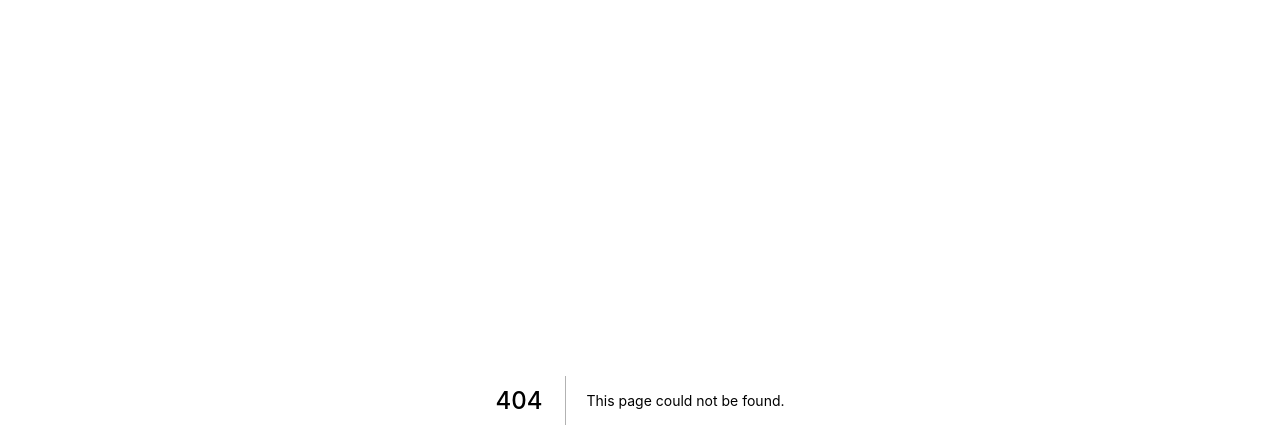
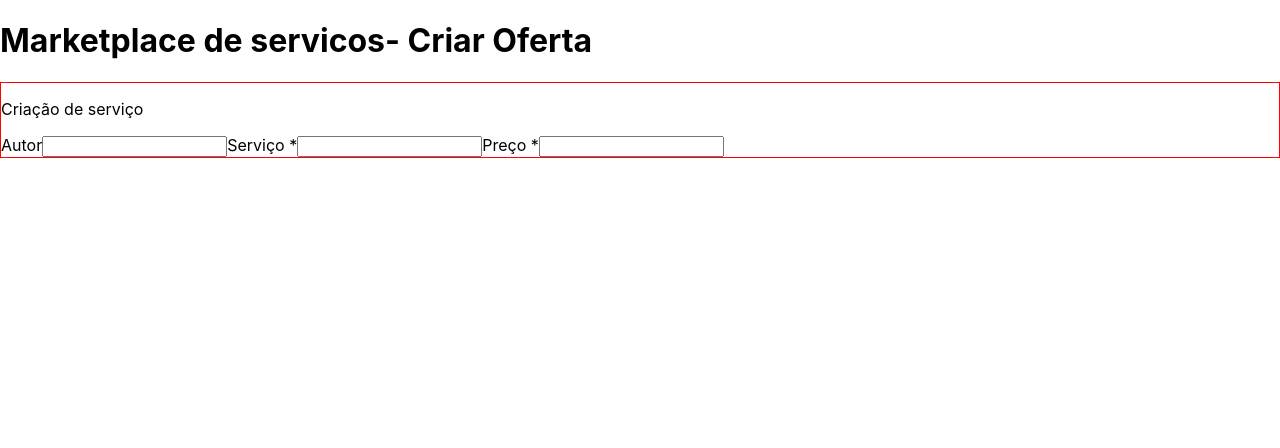
Before and after one commit to drFabio/marketplace-servicos, a Next.js app: page /services/offer in a window 1280 px wide. Before the commit this address had no page. Shown: the top 448 px of the page. Built offline with nearby package versions, Linux system fonts and the light colour scheme.

Commit message:
adds service offer example

```diff
--- /dev/null
+++ b/pages/components/ServiceOfferForm.tsx
@@ -0,0 +1,60 @@
+import React, { FC, useState } from "react";
+/**
+ * 😀  Componente customizado de campo de formulário
+ */
+import { FormField } from "./formField";
+import styles from "./serviceOffer.module.css";
+/**
+ * 😀 Typescript, nos protege de cometer erros
+ */
+export type FormState = {
+  author: string;
+  service: string;
+  price: string;
+};
+export const ServiceOfferForm: FC = () => {
+  /**
+   * 😀 onde nossa memória atual do formulário vive
+   *
+   * Keywords: state, hooks, react
+   */
+  const [formState, setFormState] = useState<FormState>({
+    author: "",
+    service: "",
+    price: "",
+  });
+
+  return (
+    <section className={styles.container}>
+      <p>Criação de serviço</p>
+      <form action="">
+        <FormField
+          htmlId="author"
+          label="Autor"
+          value={formState.author}
+          onChange={({ target: { value } }) =>
+            setFormState((oldState) => ({ ...oldState, author: value }))
+          }
+        />
+        <FormField
+          htmlId="service"
+          label="Serviço"
+          required
+          value={formState.service}
+          onChange={({ target: { value } }) =>
+            setFormState((oldState) => ({ ...oldState, service: value }))
+          }
+        />
+        <FormField
+          htmlId="price"
+          label="Preço"
+          required
+          value={formState.price}
+          onChange={({ target: { value } }) =>
+            setFormState((oldState) => ({ ...oldState, price: value }))
+          }
+        />
+      </form>
+    </section>
+  );
+};
--- /dev/null
+++ b/pages/components/formField/index.tsx
@@ -0,0 +1,29 @@
+import React, { FC } from "react";
+
+/**
+ * 😀 Typescript e propriedades react
+ *
+ * keywords: react , props
+ */
+export type FormFieldProps = {
+  label: string;
+  htmlId: string;
+  required?: boolean;
+  type?: string;
+} & React.InputHTMLAttributes<HTMLInputElement>;
+
+export const FormField: FC<FormFieldProps> = ({
+  label,
+  htmlId,
+  type,
+  required,
+  ...rest
+}) => {
+  let parsedLabel = required ? `${label} *` : label;
+  return (
+    <label htmlFor={htmlId}>
+      {parsedLabel}
+      <input type={type} id={htmlId} required={required} {...rest} />
+    </label>
+  );
+};
--- /dev/null
+++ b/pages/components/serviceOffer.module.css
@@ -0,0 +1,3 @@
+.container {
+  border: 1px solid red;
+}
--- /dev/null
+++ b/pages/services/offer/index.tsx
@@ -0,0 +1,22 @@
+import type { NextPage } from "next";
+import Head from "next/head";
+import { ServiceOfferForm } from "../../components/ServiceOfferForm";
+
+const ServicesOfferPage: NextPage = () => {
+  return (
+    <div>
+      <Head>
+        <title>Marketplace de servicos - Criar Oferta</title>
+        <meta name="description" content="Generated by create next app" />
+        <link rel="icon" href="/favicon.ico" />
+      </Head>
+
+      <main>
+        <h1>Marketplace de servicos- Criar Oferta</h1>
+        <ServiceOfferForm />
+      </main>
+    </div>
+  );
+};
+
+export default ServicesOfferPage;
```
Also changed, not shown: 1 other file (tests, documents, lock files or other folders).
